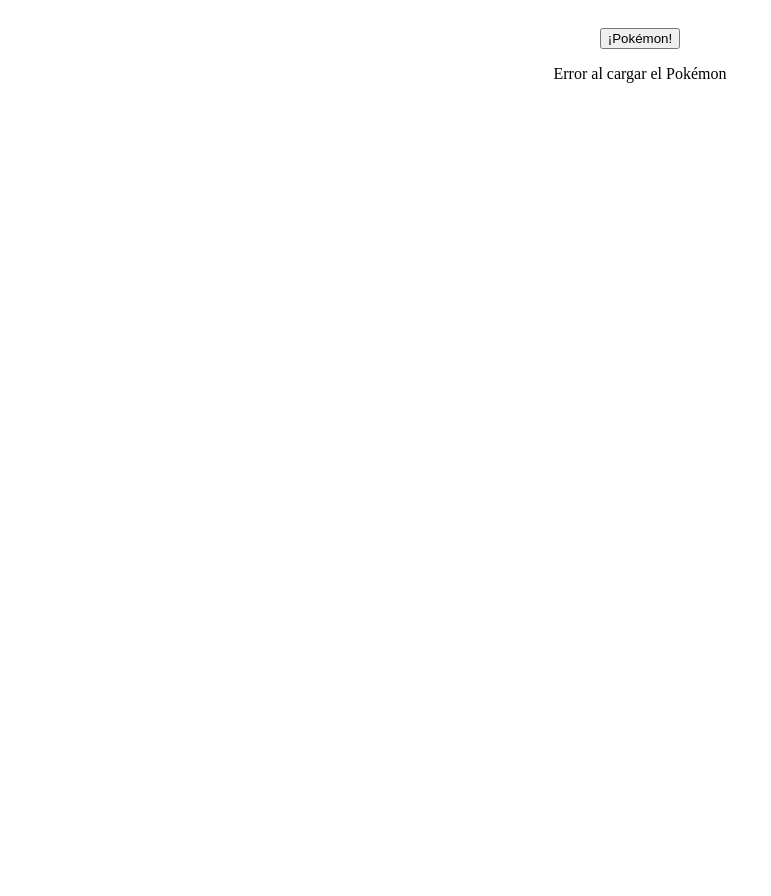
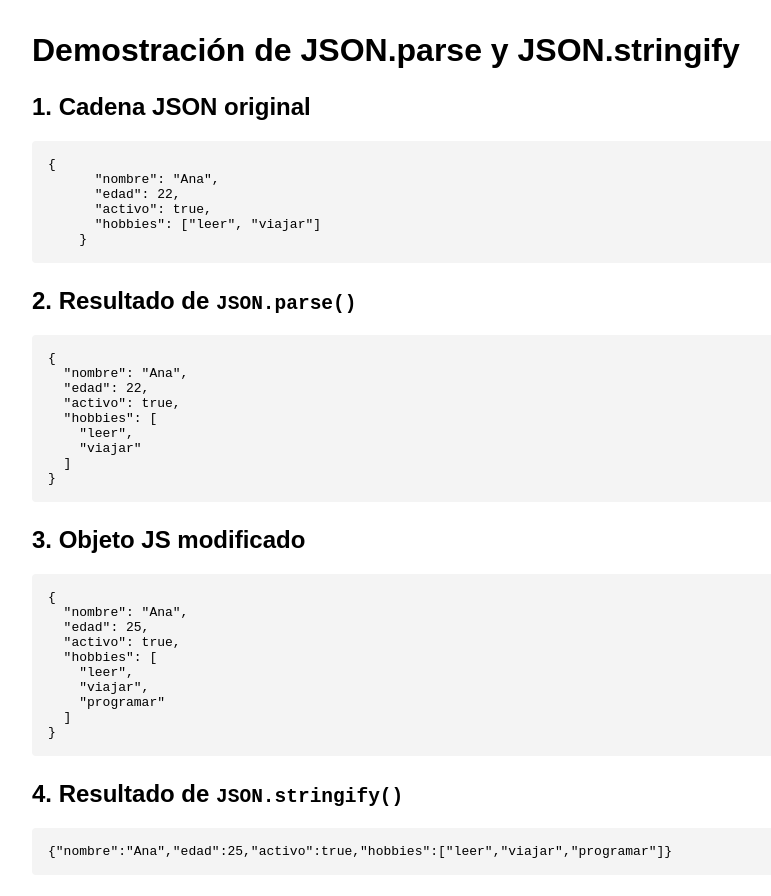
Before and after one commit to lacq12/Pruebas, a plain HTML site: page index.html in a window 1280 px wide. Shown: the whole page, without its empty margins (0-771 px from the left). Before the commit the page ends 800 px from the top, so only its background shows below. Drawn offline with Linux system fonts and the light colour scheme; no server answers.

Commit message:
Update index.html

```diff
--- a/index.html
+++ b/index.html
@@ -2,44 +2,72 @@
 <html lang="es">
 <head>
   <meta charset="UTF-8">
-  <title>Mini PokeAPI</title>
+  <title>Demostración de JSON.parse y JSON.stringify</title>
   <style>
-    .container {
-      padding: 20px;
-      text-align: center;
+    body {
+      font-family: sans-serif;
+      margin: 2rem;
     }
-    img {
-      width: 150px;
+
+    pre {
+      background: #f4f4f4;
+      padding: 1rem;
+      border-radius: 4px;
+    }
+
+    h2 {
+      margin-top: 1.5rem;
     }
   </style>
 </head>
 <body>
-  <div class="container">
-    <button onclick="getPokemon()">¡Pokémon!</button>
-    <div id="pokemon"></div>
-  </div>
+
+  <h1>Demostración de JSON.parse y JSON.stringify</h1>
+
+  <h2>1. Cadena JSON original</h2>
+  <pre id="original"></pre>
+
+  <h2>2. Resultado de <code>JSON.parse()</code></h2>
+  <pre id="parsed"></pre>
+
+  <h2>3. Objeto JS modificado</h2>
+  <pre id="modified"></pre>
+
+  <h2>4. Resultado de <code>JSON.stringify()</code></h2>
+  <pre id="stringified"></pre>
 
   <script>
-    function getPokemon() {
-      const randomId = Math.floor(Math.random() * 898) + 1;
+    // 1. Definimos una cadena JSON
+    const jsonOriginal = `
+    {
+      "nombre": "Ana",
+      "edad": 22,
+      "activo": true,
+      "hobbies": ["leer", "viajar"]
+    }
+    `;
 
-      fetch(`https://pokeapi.co/api/v2/pokemon/${randomId}`)
-        .then(response => response.json())
-        .then(data => {
-          document.getElementById("pokemon").innerHTML = `
-            <h3>${data.name}</h3>
-            ${data.sprites.front_default}
-          `;
-        })
-        .catch(error => {
-          document.getElementById("pokemon").innerHTML =
-            "<p>Error al cargar el Pokémon</p>";
-          console.error(error);
-        });
-    }
+    document.getElementById("original").textContent = jsonOriginal.trim();
 
-    // Cargar al inicio
-    getPokemon();
+    // 2. Parseamos la cadena a objeto JS
+    const obj = JSON.parse(jsonOriginal);
+
+    // Lo mostramos con indentación para verlo claro
+    document.getElementById("parsed").textContent =
+      JSON.stringify(obj, null, 2);
+
+    // 3. Modificamos el objeto JS
+    obj.edad = 25;               // cambiamos la edad
+    obj.hobbies.push("programar"); // añadimos un hobby
+
+    document.getElementById("modified").textContent =
+      JSON.stringify(obj, null, 2);
+
+    // 4. Convertimos de nuevo a JSON (string compacto)
+    const jsonString = JSON.stringify(obj);
+
+    document.getElementById("stringified").textContent = jsonString;
   </script>
+
 </body>
 </html>
```
